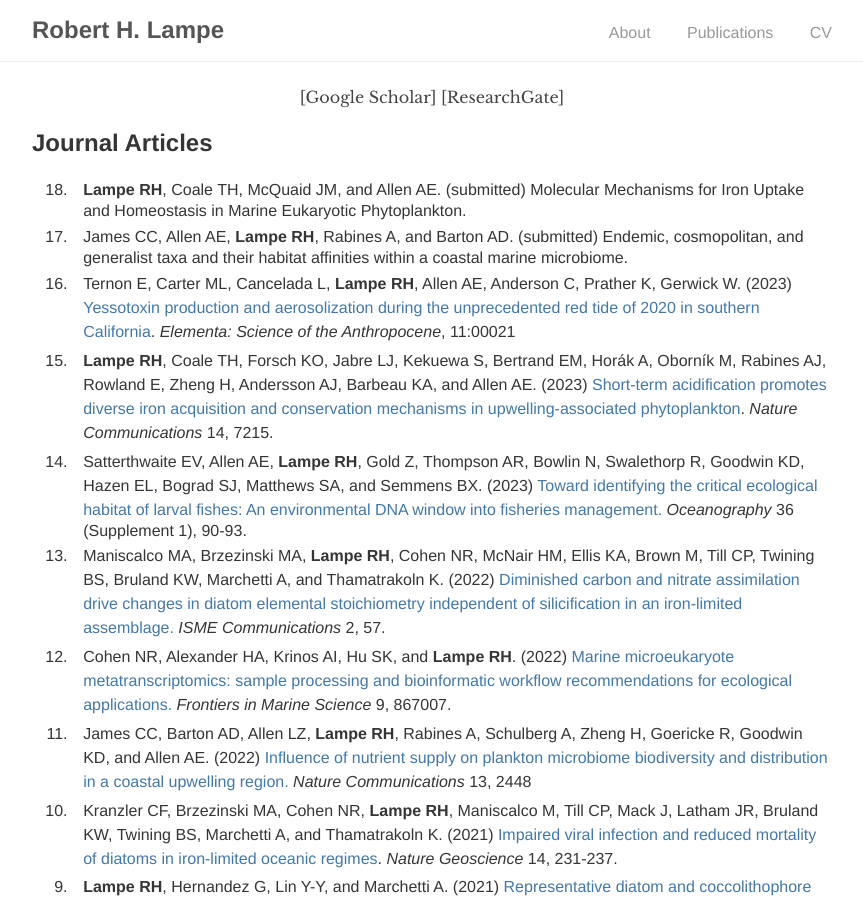
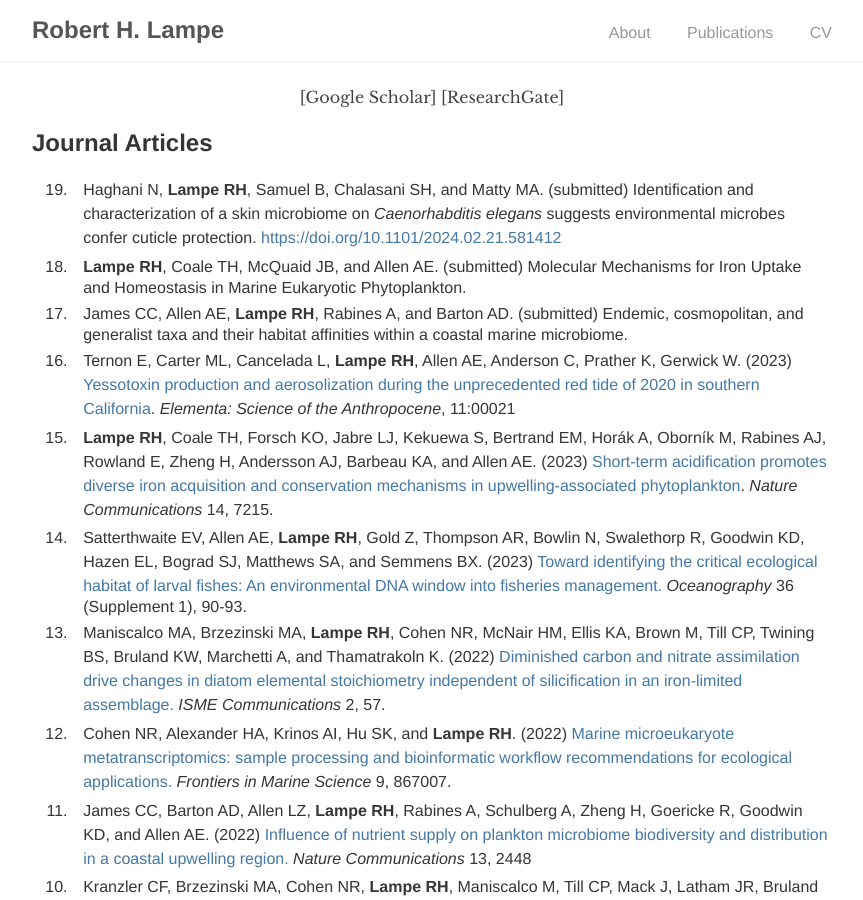
Before and after one commit to rhlampe/rhlampe.github.io, a Jekyll site: the page built from publications/index.html, in a window 1280 px wide and 900 px high. Shown: the whole window, without its empty margins (208-1071 px from the left). Built offline with Jekyll 4.4.1, drawn with Linux system fonts in a browser that asks for light colours.

Commit message:
update publications

```diff
--- a/publications/index.html
+++ b/publications/index.html
@@ -11,7 +11,8 @@ title: Publications
 
 <div id="publications" class="publications">
 <ol reversed>
-  <li><b>Lampe RH</b>, Coale TH, McQuaid JM, and Allen AE. (submitted) Molecular Mechanisms for Iron Uptake and Homeostasis in Marine Eukaryotic Phytoplankton.</li>
+  <li>Haghani N, <b>Lampe RH</b>, Samuel B, Chalasani SH, and Matty MA. (submitted) Identification and characterization of a skin microbiome on <i>Caenorhabditis elegans</i> suggests environmental microbes confer cuticle protection. <a href="https://doi.org/10.1101/2024.02.21.581412">https://doi.org/10.1101/2024.02.21.581412</a></li>
+  <li><b>Lampe RH</b>, Coale TH, McQuaid JB, and Allen AE. (submitted) Molecular Mechanisms for Iron Uptake and Homeostasis in Marine Eukaryotic Phytoplankton.</li>
   <li>James CC, Allen AE, <b>Lampe RH</b>, Rabines A, and Barton AD. (submitted) Endemic, cosmopolitan, and generalist taxa and their habitat affinities within a coastal marine microbiome.</li>
   <li>Ternon E, Carter ML, Cancelada L, <b>Lampe RH</b>, Allen AE, Anderson C, Prather K, Gerwick W. (2023) <a href="https://doi.org/10.1525/elementa.2023.00021">Yessotoxin production and aerosolization during the unprecedented red tide of 2020 in southern California</a>. <i>Elementa: Science of the Anthropocene</i>, 11:00021</li>
   <li><b>Lampe RH</b>, Coale TH, Forsch KO, Jabre LJ, Kekuewa S, Bertrand EM, Hor&aacute;k A, Oborn&iacute;k M, Rabines AJ, Rowland E, Zheng H, Andersson AJ, Barbeau KA, and Allen AE. (2023) <a href="https://doi.org/10.1038/s41467-023-42949-1">Short-term acidification promotes diverse iron acquisition and conservation mechanisms in upwelling-associated phytoplankton</a>. <i>Nature Communications</i> 14, 7215.</li>
```
